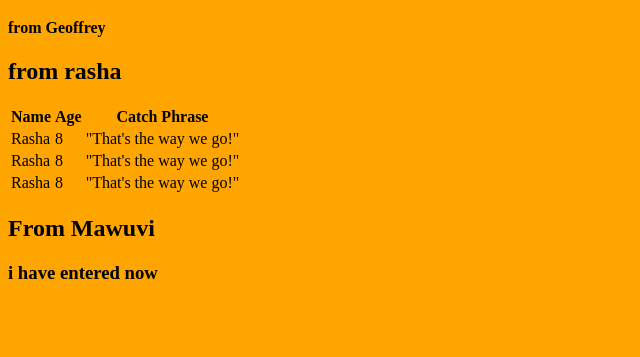
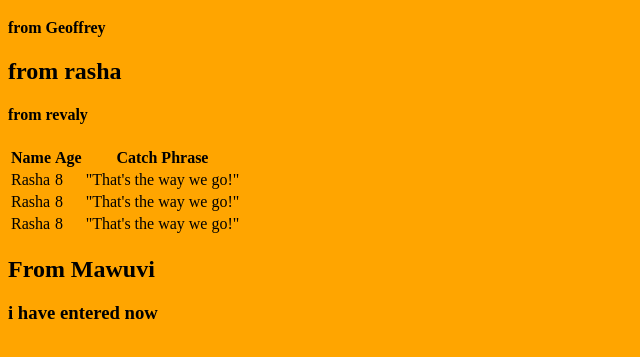
Before and after one commit to inccubatio-ho-node/spider, a plain HTML site: page index.html in a window 1280 px wide. Shown: the part 61-418 px from the top of the page, without its empty margins (0-640 px from the left). Drawn offline with Linux system fonts and the light colour scheme.

Commit message:
added my name revaly

```diff
--- a/index.html
+++ b/index.html
@@ -12,6 +12,7 @@
     <h1>from seth</h1>
     <h4>from Geoffrey</h4>
     <h2>from rasha</h2>
+    <h4>from revaly</h4>
 
     <table>
       <tr>
```
